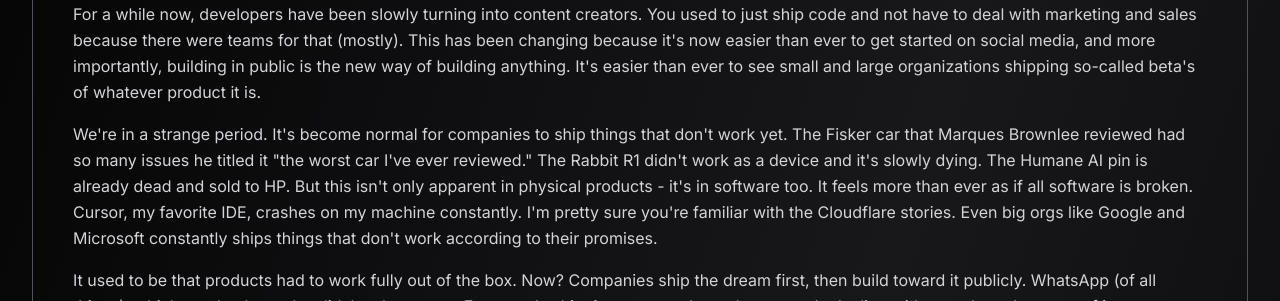
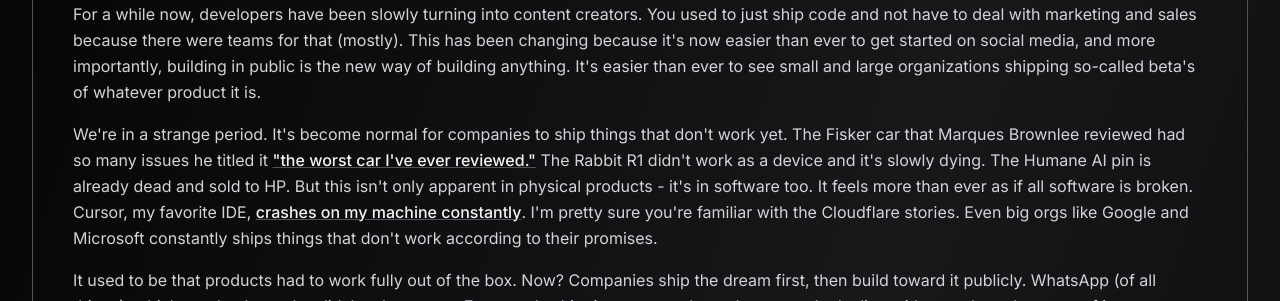
Before and after one commit to irachrist1/portfolio, a Next.js app: page /writing in a window 1280 px wide. Shown: the part 980-1281 px from the top of the page. Built offline with nearby package versions, Linux system fonts and the light colour scheme; no server answers; what tailwindcss-debug-screens would draw is missing.

Commit message:
Add hyperlinks to essay: MKBHD Fisker review and Cursor IDE issues

```diff
--- a/app/writing/page.tsx
+++ b/app/writing/page.tsx
@@ -3,6 +3,39 @@
 import { Card } from "../components/card";
 import Link from "next/link";
 import { ExternalLink } from "lucide-react";
+
+// Helper to render text with inline links [text](url)
+function renderWithLinks(text: string) {
+	const linkRegex = /\[([^\]]+)\]\(([^)]+)\)/g;
+	const parts: (string | JSX.Element)[] = [];
+	let lastIndex = 0;
+	let match;
+
+	while ((match = linkRegex.exec(text)) !== null) {
+		// Add text before the link
+		if (match.index > lastIndex) {
+			parts.push(text.slice(lastIndex, match.index));
+		}
+		// Add the link
+		parts.push(
+			<a
+				key={match.index}
+				href={match[2]}
+				target="_blank"
+				rel="noopener noreferrer"
+				className="text-zinc-100 underline decoration-zinc-600 hover:decoration-zinc-400 transition-colors"
+			>
+				{match[1]}
+			</a>
+		);
+		lastIndex = match.index + match[0].length;
+	}
+	// Add remaining text
+	if (lastIndex < text.length) {
+		parts.push(text.slice(lastIndex));
+	}
+	return parts.length > 0 ? parts : text;
+}
 
 // Featured Essay
 const featuredEssay = {
@@ -16,7 +49,7 @@
 
 For a while now, developers have been slowly turning into content creators. You used to just ship code and not have to deal with marketing and sales because there were teams for that (mostly). This has been changing because it's now easier than ever to get started on social media, and more importantly, building in public is the new way of building anything. It's easier than ever to see small and large organizations shipping so-called beta's of whatever product it is.
 
-We're in a strange period. It's become normal for companies to ship things that don't work yet. The Fisker car that Marques Brownlee reviewed had so many issues he titled it "the worst car I've ever reviewed." The Rabbit R1 didn't work as a device and it's slowly dying. The Humane AI pin is already dead and sold to HP. But this isn't only apparent in physical products - it's in software too. It feels more than ever as if all software is broken. Cursor, my favorite IDE, crashes on my machine constantly. I'm pretty sure you're familiar with the Cloudflare stories. Even big orgs like Google and Microsoft constantly ships things that don't work according to their promises.
+We're in a strange period. It's become normal for companies to ship things that don't work yet. The Fisker car that Marques Brownlee reviewed had so many issues he titled it ["the worst car I've ever reviewed."](https://youtu.be/6xWXRk3yaSw?si=JFvMGm9O69odsA8O) The Rabbit R1 didn't work as a device and it's slowly dying. The Humane AI pin is already dead and sold to HP. But this isn't only apparent in physical products - it's in software too. It feels more than ever as if all software is broken. Cursor, my favorite IDE, [crashes on my machine constantly](https://forum.cursor.com/t/performance-degradation-and-ai-editing-issues-in-cursor-ide/61928). I'm pretty sure you're familiar with the Cloudflare stories. Even big orgs like Google and Microsoft constantly ships things that don't work according to their promises.
 
 It used to be that products had to work fully out of the box. Now? Companies ship the dream first, then build toward it publicly. WhatsApp (of all things), which used to be rock solid, has bugs now. Everyone's shipping more code, and everyone's dealing with more bugs because of it.
 
@@ -148,7 +181,7 @@
 								{/* Main content paragraphs */}
 								<div className="space-y-4 text-zinc-300 leading-relaxed">
 									{featuredEssay.content.split('\n\n').map((paragraph, idx) => (
-										<p key={idx}>{paragraph}</p>
+										<p key={idx}>{renderWithLinks(paragraph)}</p>
 									))}
 								</div>
 
@@ -160,7 +193,7 @@
 										</h4>
 										<div className="space-y-4 text-zinc-300 leading-relaxed">
 											{section.content.split('\n\n').map((paragraph, pIdx) => (
-												<p key={pIdx}>{paragraph}</p>
+												<p key={pIdx}>{renderWithLinks(paragraph)}</p>
 											))}
 										</div>
 									</div>
```
